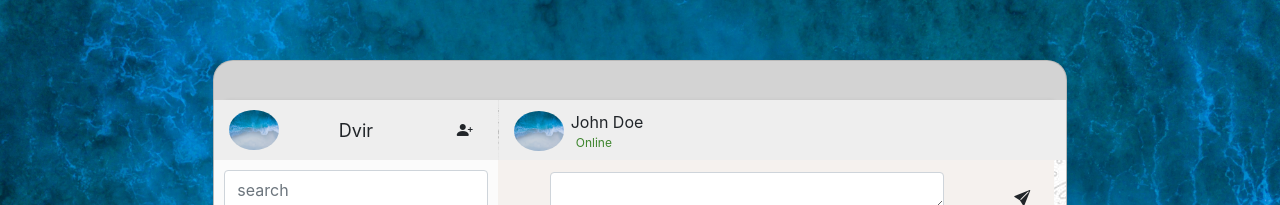
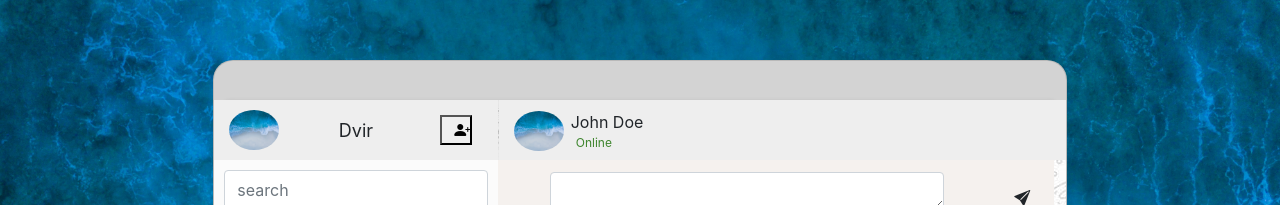
Before and after one commit to danielkarl888/WAppBIU, a React (Create React App) app: page / in a window 1280 px wide. Shown: the top 205 px of the page. Built offline with nearby package versions, Linux system fonts and the light colour scheme.

Commit message:
add contact butten

```diff
--- a/src/ChatView/Left/TopHeadingLeft.js
+++ b/src/ChatView/Left/TopHeadingLeft.js
@@ -12,7 +12,7 @@ function TopHeadingLeft() {
                 </span>
             </div>
             <div class="col-sm-2 col-xs-2 heading-compose">
-                <i class="bi bi-person-plus-fill" aria-hidden="true" style={{ marginLeft: "40%" }}></i>
+               <button className="btn-md-2"> <i class="bi bi-person-plus-fill" aria-hidden="true" style={{ marginLeft: "40%" }}></i></button>
 
             </div>
         </div>
```
